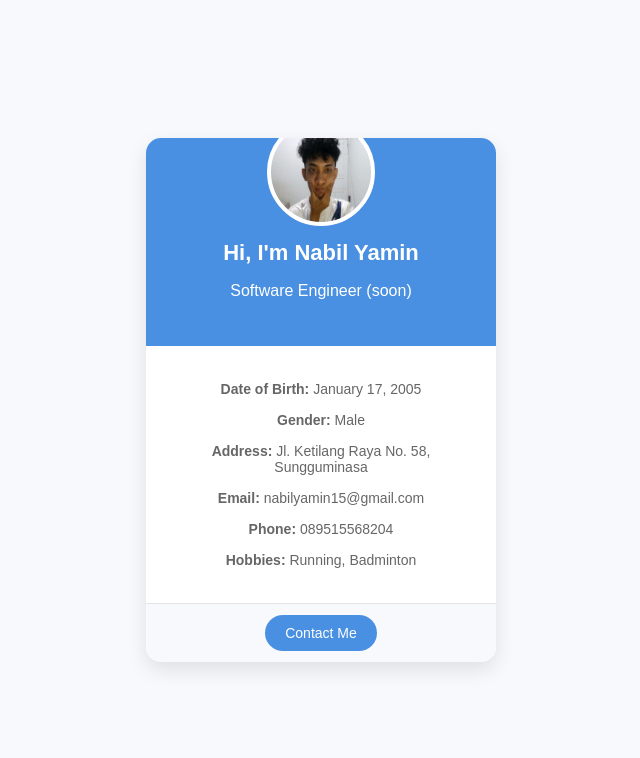
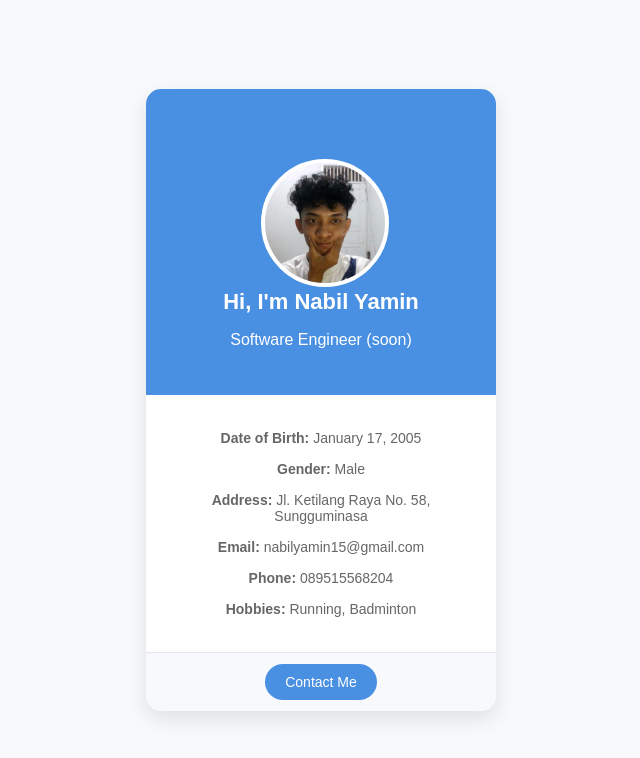
Before and after one commit to nabilyamin/tugas1_webhtml-css, a plain HTML site: page index.html in a window 1280 px wide. Shown: the whole page, without its empty margins (319-959 px from the left). Drawn offline with Linux system fonts and the light colour scheme.

Commit message:
Update styles.css

```diff
--- a/styles.css
+++ b/styles.css
@@ -20,23 +20,30 @@ body {
 
 .card-header {
  background-color: #4a90e2;
- padding: 30px 20px;
+ padding: 70px 20px 30px;
  color: white;
  position: relative;
 }
 
+.profile-pic {
+ position: relative;
+ width: 120px;
+ height: 120px;
+ margin: 0 auto -60px;
+}
+
 .profile-pic img {
  border-radius: 50%;
- width: 100px;
- height: 100px;
+ width: 100%;
+ height: 100%;
+ object-fit: cover;
  border: 4px solid white;
  position: relative;
- margin-top: -50px;
  background-color: #f7f9fc;
 }
 
 .card-header h1 {
- margin-top: 10px;
+ margin-top: 70px;
  margin-bottom: 5px;
  font-size: 22px;
  font-weight: 600;
```
